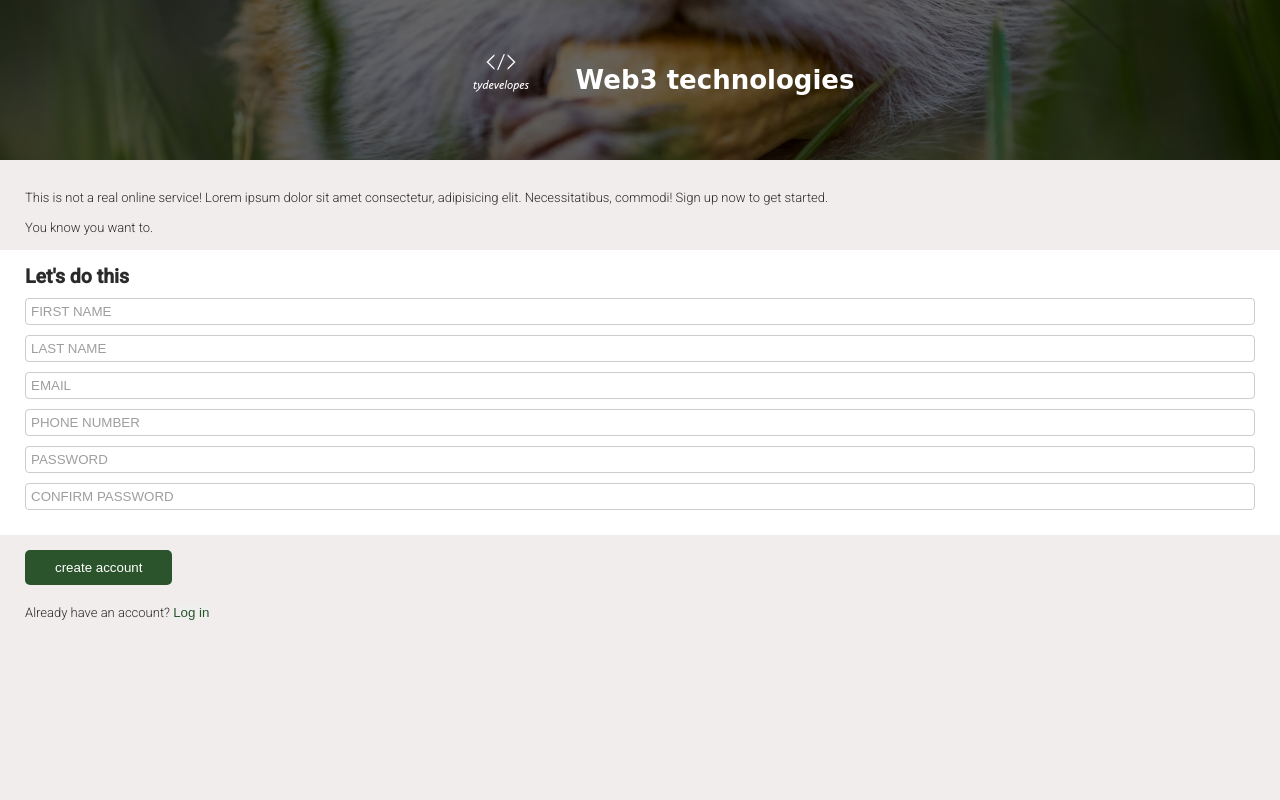
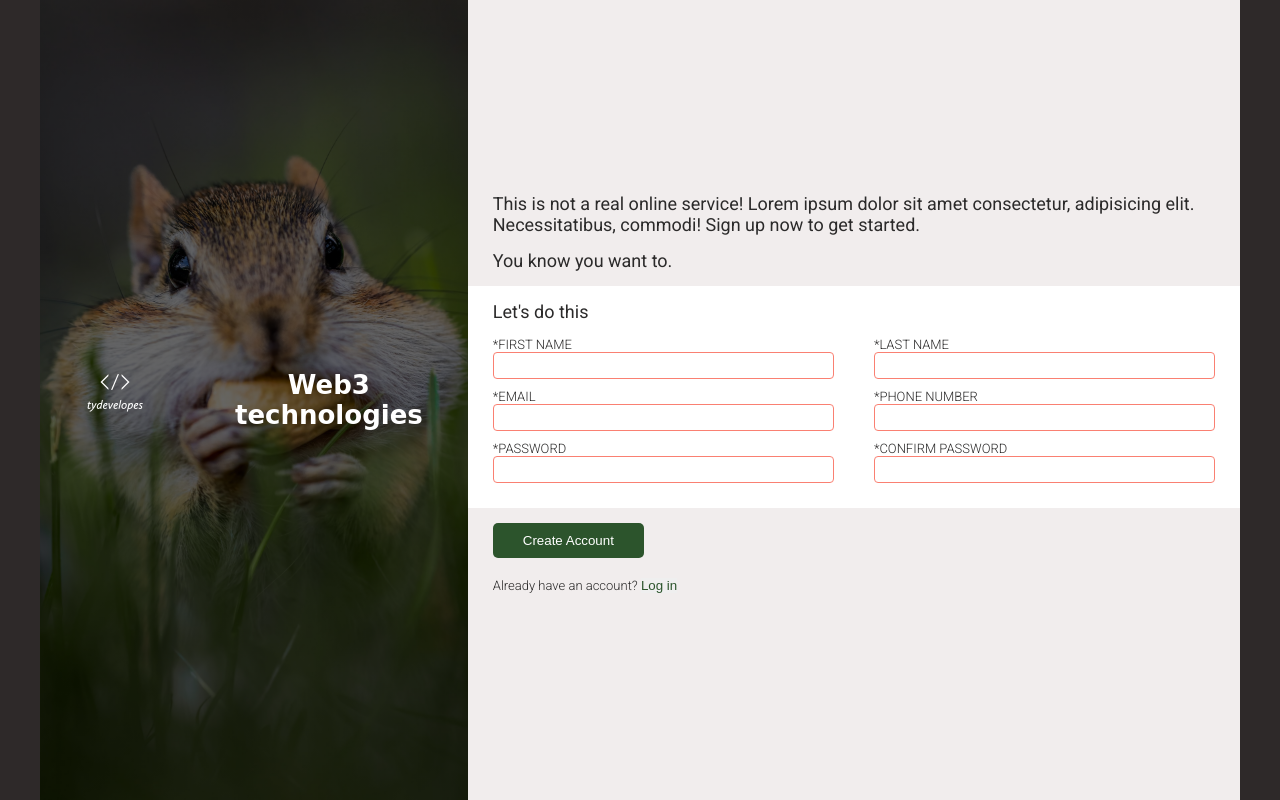
Before and after one commit to tydevelopes/odin-signup-form, a plain HTML site: page index.html in a window 1280 px wide. Drawn offline with Linux system fonts and the light colour scheme; a web font is replaced by a local one.

Commit message:
Add css for larger screens

```diff
--- a/index.html
+++ b/index.html
@@ -20,29 +20,47 @@
 				</p>
 				<p class="statement">You know you want to.</p>
 				<form action="" class="form-container">
-					<h2>Let's do this</h2>
+					<p class="statement">Let's do this</p>
 					<div class="name-container">
-						<label for="first-name">first name</label>
-						<input type="text" id="first-name" placeholder="first name" required />
-						<label for="last-name">last name</label>
-						<input type="text" id="last-name" placeholder="last name" required />
+						<div class="wrapper">
+							<label for="first-name">*first name</label>
+							<input type="text" id="first-name" placeholder="first name" required />
+						</div>
+						<div class="wrapper">
+							<label for="last-name">*last name</label>
+							<input type="text" id="last-name" placeholder="last name" required />
+						</div>
 					</div>
 					<div class="contact-container">
-						<label for="email">email</label>
-						<input type="email" id="email" placeholder="email" required />
-						<label for="phone-number">phone number</label>
-						<input type="text" id="phone-number" placeholder="phone number" required />
+						<div class="wrapper">
+							<label for="email">*email</label>
+							<input type="email" id="email" placeholder="email" required />
+						</div>
+						<div class="wrapper">
+							<label for="phone-number">*phone number</label>
+							<input
+								type="text"
+								id="phone-number"
+								placeholder="phone number"
+								pattern="^(\+\d{1,2}\s)?\(?\d{3}\)?[\s.-]?\d{3}[\s.-]?\d{4}$"
+								required
+							/>
+						</div>
 					</div>
 					<div class="password-container">
-						<label for="password">password</label>
-						<input type="password" id="password" placeholder="password" required />
-						<label for="confirm-password">confirm password</label>
-						<input type="password" id="confirm-password" placeholder="confirm password" required />
+						<div class="wrapper">
+							<label for="password">*password</label>
+							<input type="password" id="password" placeholder="password" required />
+						</div>
+						<div class="wrapper">
+							<label for="confirm-password">*confirm password</label>
+							<input type="password" id="confirm-password" placeholder="confirm password" required />
+						</div>
 					</div>
 				</form>
 				<div class="btn-container">
 					<div class="create-account">
-						<button type="submit">create account</button>
+						<button>create account</button>
 					</div>
 					<div class="login">
 						<span>Already have an account?</span>
--- a/style.css
+++ b/style.css
@@ -1,4 +1,4 @@
-@import url("https://fonts.googleapis.com/css2?family=Macondo&family=Roboto:wght@100;300;500&display=swap");
+@import url("https://fonts.googleapis.com/css2?family=Macondo&family=Roboto:wght@100;300;400&display=swap");
 
 * {
 	margin: 0;
@@ -30,15 +30,26 @@ body {
 }
 .hero-container > img {
 	width: 15rem;
+	height: auto;
 }
 .main-container {
 	background-color: rgb(241, 237, 237);
 	padding: 3rem 0;
 	height: 80%;
 }
+.wrapper {
+	width: 100%;
+	display: flex;
+	flex-direction: column;
+}
 .statement {
 	margin-bottom: 1.5rem;
 	padding: 0 2.5rem;
+	font-size: 1.8rem;
+	font-weight: 400;
+}
+form > .statement {
+	padding: 0;
 }
 .form-container {
 	background-color: white;
@@ -65,6 +76,12 @@ input::placeholder {
 	text-transform: uppercase;
 	opacity: 0.7;
 }
+input:invalid {
+	border: 1px solid salmon;
+}
+input:valid {
+	border: 1px solid rgb(53, 231, 121);
+}
 .btn-container {
 	padding: 1.5rem 2.5rem;
 }
@@ -76,9 +93,50 @@ input::placeholder {
 	color: white;
 	margin-bottom: 2rem;
 	cursor: pointer;
+	text-transform: capitalize;
 }
 .login > button {
 	border: none;
 	color: rgb(44, 84, 44);
 	cursor: pointer;
 }
+
+@media screen and (min-width: 768px) {
+	body {
+		background-color: rgb(46, 41, 41);
+	}
+	.hero-container {
+		height: auto;
+	}
+	.main-container {
+		height: auto;
+		display: flex;
+		flex-direction: column;
+		justify-content: center;
+	}
+	.container {
+		width: min(120rem, 100%);
+		margin: 0 auto;
+		flex-direction: row;
+		align-items: stretch;
+	}
+	input::placeholder {
+		opacity: 0;
+	}
+	input {
+		width: 100%;
+	}
+
+	label {
+		display: block;
+		text-transform: uppercase;
+	}
+	form > div {
+		flex-direction: row;
+		gap: 4rem;
+	}
+	.hero-title {
+		text-align: center;
+		padding: 4.5rem;
+	}
+}
```
